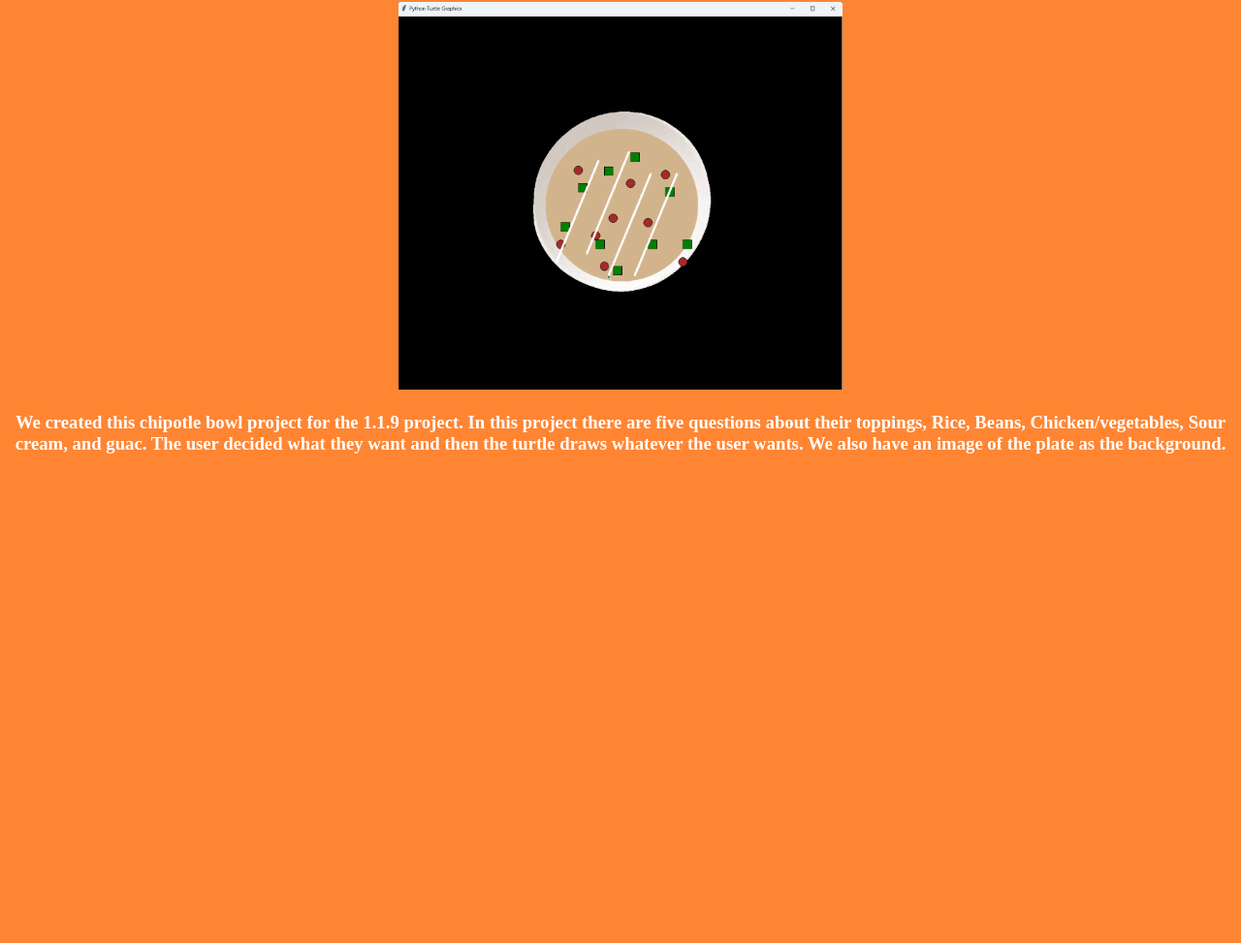
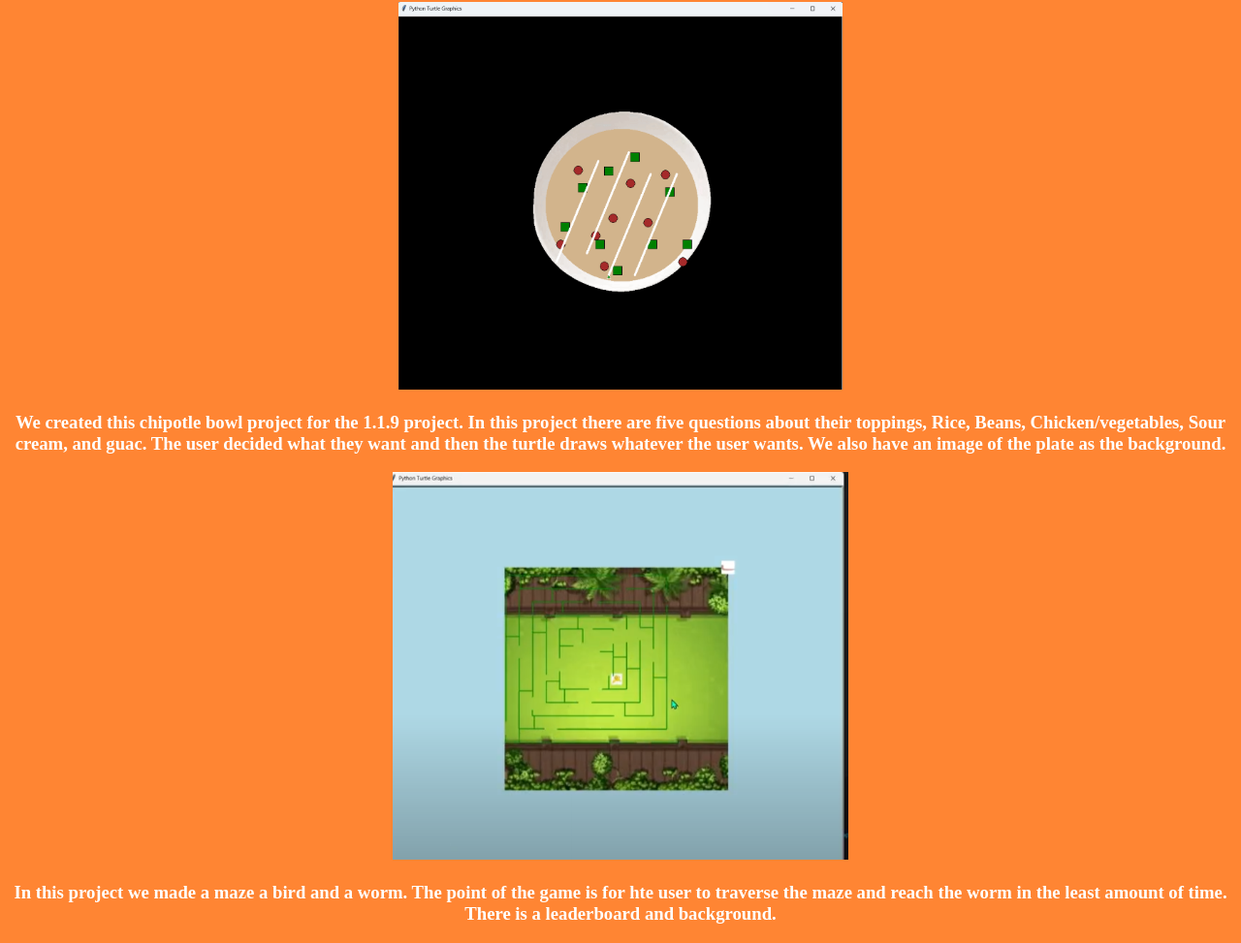
Before and after one commit to Dazakipotat/Dazakipotat.github.io, a plain HTML site: page portfolio.html in a window 1280 px wide. Shown: the part 104-1077 px from the top of the page at 97% size. Before the commit the page ends 800 px from the top, so only its background shows below. Drawn offline with Linux system fonts and the light colour scheme.

Commit message:
Update portfolio.html

```diff
--- a/portfolio.html
+++ b/portfolio.html
@@ -13,6 +13,10 @@
 	<img src="Images/chipotlebowl.png" height="400" alt="centered image" class="aligncenter">
         <h3 style="color: white">We created this chipotle bowl project for the 1.1.9 project. In this project there are five questions about their toppings, Rice, Beans, Chicken/vegetables, Sour cream, and guac. The user decided what they want and then the turtle draws whatever the user wants. We also have an image of the plate as the background.
 	</h3>
+	    	<img src="Images/bird.png" height="400" alt="centered image" class="aligncenter">
+        <h3 style="color: white"> In this project we made a maze a bird and a worm. The point of the game is for hte user to traverse the maze and reach the worm in the least amount of time. There is a leaderboard and background.
+	</h3>
+
     </center>
 	  </body>
 	</html>
```
